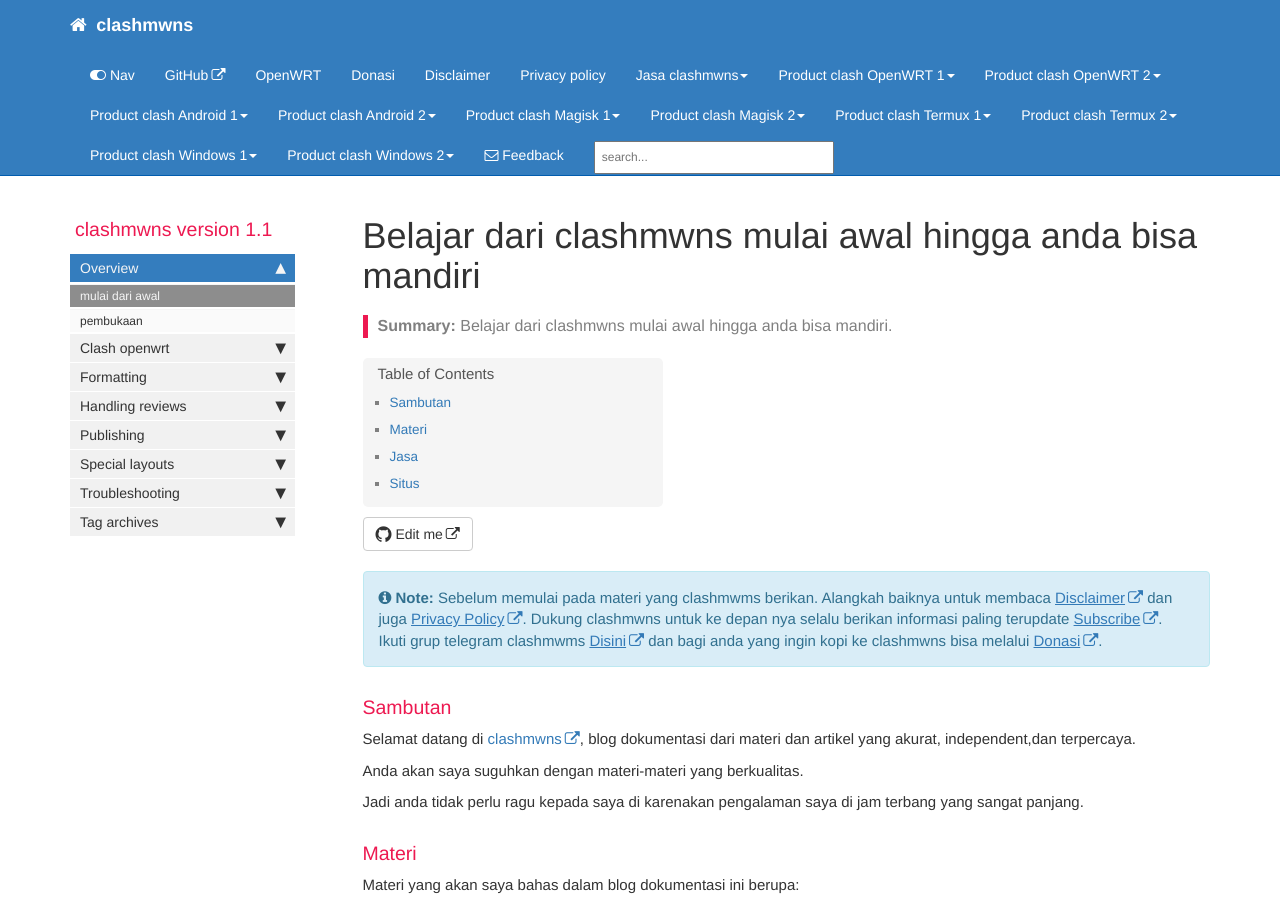
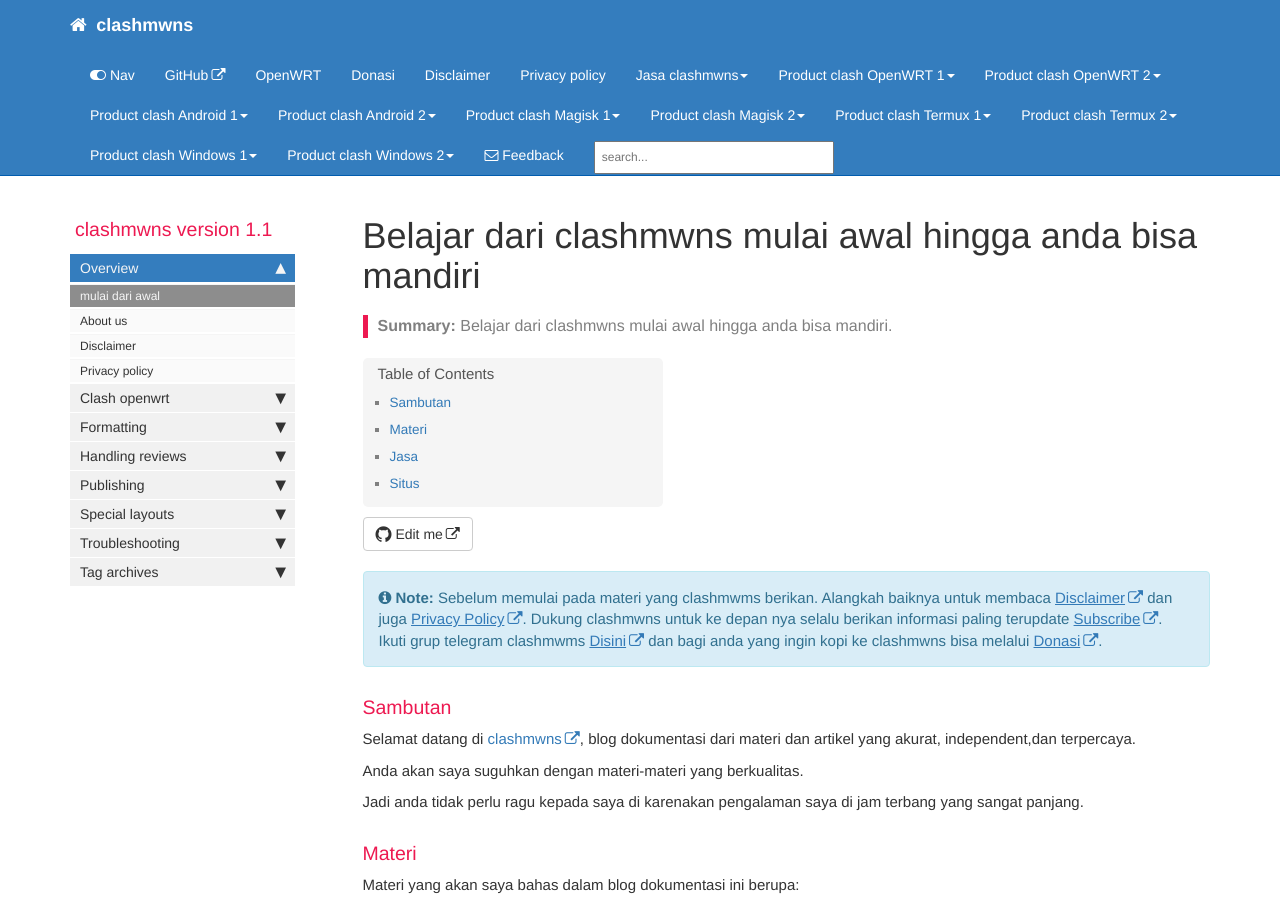
Before and after one commit to mwnsofficial/clashmwns, a Jekyll site: the page built from index.md, in a window 1280 px wide and 900 px high. Built offline with Jekyll 4.4.1, drawn with Linux system fonts in a browser that asks for light colours; comment, search, counter and statistics services are not loaded.

Commit message:
Update mydoc_sidebar.yml

```diff
--- a/_data/sidebars/mydoc_sidebar.yml
+++ b/_data/sidebars/mydoc_sidebar.yml
@@ -28,8 +28,16 @@ entries:
       output: web
       type: homepage
 
-    - title: pembukaan
-      url: /pembukaan.html
+    - title: About us
+      url: /about_us.html
+      output: web
+
+    - title: Disclaimer
+      url: /disclaimer.html
+      output: web
+
+    - title: Privacy policy
+      url: /privacy_policy.html
       output: web
 
   - title: Clash openwrt
```
